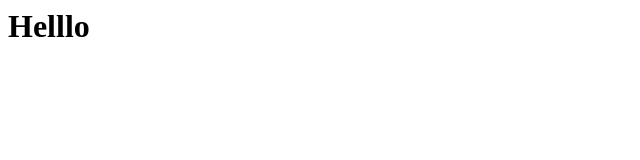
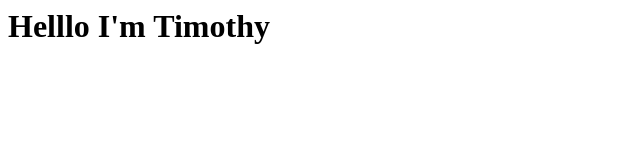
Before and after one commit to TimothyLooys/TimothyLooys.github.io, a plain HTML site: page index.html in a window 1280 px wide. Shown: the whole page, without its empty margins (0-640 px from the left). Drawn offline with Linux system fonts and the light colour scheme.

Commit message:
Update index.html

```diff
--- a/index.html
+++ b/index.html
@@ -1 +1 @@
-<h1> Helllo </h1>
+<h1> Helllo I'm Timothy </h1>
```
